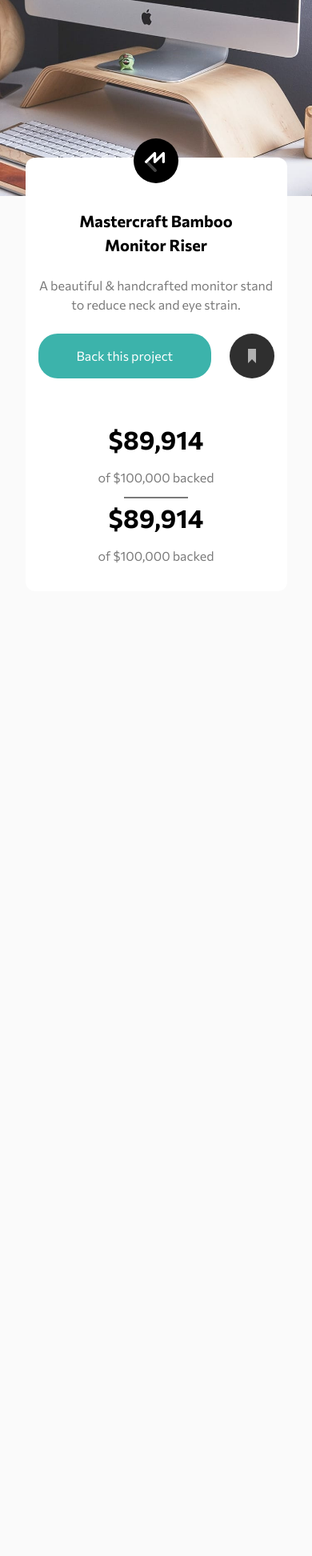
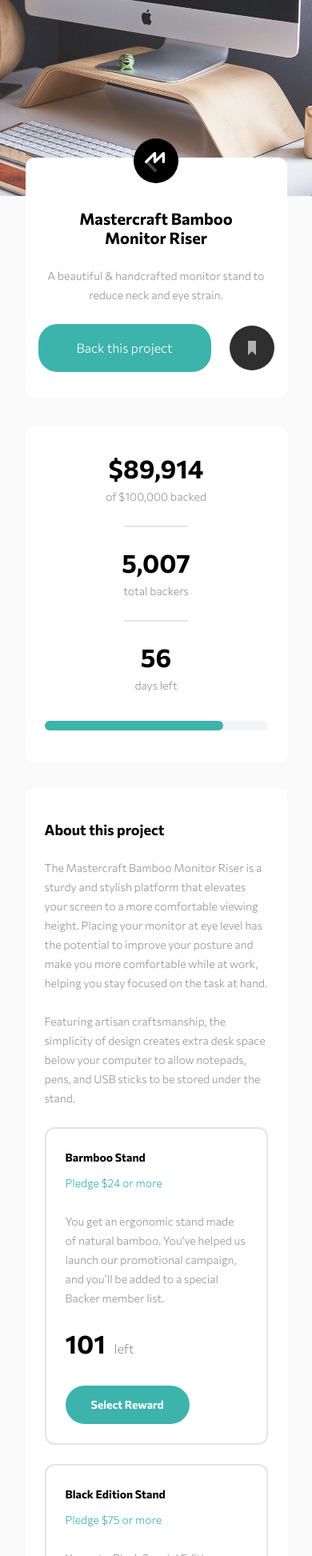
Before and after one commit to jacksonwhiting/crowdfunding-product-page, a website: page src/index.html in a window 390 px wide. Shown: the part 55-2000 px from the top of the page at 80% size. Before the commit the page ends 844 px from the top, so only its background shows below. Drawn offline with Linux system fonts and the light colour scheme.

Commit message:
almost completed mobile ui without dialogs

```diff
--- a/src/index.html
+++ b/src/index.html
@@ -29,7 +29,7 @@
 	</head>
 
 	<body
-		class="font-fontPri text-bodyMobile text-skin-text-pri bg-skin-canvas-pri">
+		class="font-fontPri text-bodyMobile font-light text-skin-text-pri/80 bg-skin-canvas-pri">
 		<main class="">
 			<header
 				class="pt-8 px-6 min-h-[300px] bg-[url('../assets/images/image-hero-mobile.jpg')] bg-center bg-cover">
@@ -99,16 +99,88 @@
 				</section>
 			</article>
 			<section
-				class="mt-60 mx-auto max-w-[327px] pt-10 pb-8 px-4 bg-skin-brand-tert text-center rounded-xl">
-				<div class="space-y-3">
-					<p class="text-hdgXl text-skin-brand-pri font-bold">$89,914</p>
-					<p>of $100,000 backed</p>
+				class="mt-72 mb-8 mx-auto max-w-[327px] py-10 px-6 bg-skin-brand-tert text-center rounded-xl">
+				<div class="mb-8">
+					<p class="mb-3 text-hdgXl text-skin-brand-pri font-bold">
+						$89,914
+					</p>
+					<p class="mb-6">of $100,000 backed</p>
 					<div
-						class="w-[80px] mx-auto border-spacing-1 border-skin-text-pri border-b-2"></div>
+						class="w-[80px] mx-auto border-spacing-1 border-skin-text-pri border-b-2 opacity-20"></div>
 				</div>
-				<div class="space-y-3">
-					<p class="text-hdgXl text-skin-brand-pri font-bold">$89,914</p>
-					<p>of $100,000 backed</p>
+				<div class="mb-8">
+					<p class="mb-3 text-hdgXl text-skin-brand-pri font-bold">
+						5,007
+					</p>
+					<p class="mb-6">total backers</p>
+					<div
+						class="w-[80px] mx-auto border-spacing-1 border-skin-text-pri border-b-2 opacity-20"></div>
+				</div>
+				<div class="mb-8">
+					<p class="mb-3 text-hdgXl text-skin-brand-pri font-bold">56</p>
+					<p class="mb-6">days left</p>
+				</div>
+				<div class="relative w-full h-[12px] bg-gray-100 rounded-xl">
+					<div
+						class="absolute inset-0 w-[80%] h-[12px] bg-skin-brand-accent rounded-md"></div>
+				</div>
+			</section>
+			<section
+				class="mx-auto max-w-[327px] py-10 px-6 space-y-6 bg-skin-brand-tert rounded-xl">
+				<h2 class="text-hdgS font-bold text-skin-brand-pri">
+					About this project
+				</h2>
+				<p>
+					The Mastercraft Bamboo Monitor Riser is a sturdy and stylish
+					platform that elevates your screen to a more comfortable viewing
+					height. Placing your monitor at eye level has the potential to
+					improve your posture and make you more comfortable while at work,
+					helping you stay focused on the task at hand.
+				</p>
+				<p>
+					Featuring artisan craftsmanship, the simplicity of design creates
+					extra desk space below your computer to allow notepads, pens, and
+					USB sticks to be stored under the stand.
+				</p>
+				<div class="py-6 px-6 border-2 border-skin-text-pri/20 rounded-xl">
+					<h2 class="mb-2 text-skin-brand-pri font-bold">Barmboo Stand</h2>
+					<h3 class="mb-6 text-skin-brand-accent">Pledge $24 or more</h3>
+					<p class="mb-8">
+						You get an ergonomic stand made of natural bamboo. You've
+						helped us launch our promotional campaign, and you’ll be added
+						to a special Backer member list.
+					</p>
+					<div class="mb-8">
+						<span class="text-skin-brand-pri font-bold text-hdgXl mr-2"
+							>101</span
+						>
+						<span class="text-bodyDesktop">left</span>
+					</div>
+					<button
+						class="py-3 px-8 rounded-full cursor-pointer bg-skin-brand-accent text-skin-brand-tert font-bold">
+						Select Reward
+					</button>
+				</div>
+				<div class="py-6 px-6 border-2 border-skin-text-pri/20 rounded-xl">
+					<h2 class="mb-2 text-skin-brand-pri font-bold">
+						Black Edition Stand
+					</h2>
+					<h3 class="mb-6 text-skin-brand-accent">Pledge $75 or more</h3>
+					<p class="mb-8">
+						You get a Black Special Edition computer stand and a personal
+						thank you. You’ll be added to our Backer member list. Shipping
+						is included.
+					</p>
+					<div class="mb-8">
+						<span class="text-skin-brand-pri font-bold text-hdgXl mr-2"
+							>64</span
+						>
+						<span class="text-bodyDesktop">left</span>
+					</div>
+					<button
+						class="py-3 px-8 rounded-full cursor-pointer bg-skin-brand-accent text-skin-brand-tert font-bold">
+						Select Reward
+					</button>
 				</div>
 			</section>
 		</main>
--- a/tailwind.config.js
+++ b/tailwind.config.js
@@ -6,7 +6,7 @@
 			colors: {
 				skin: {
 					"canvas-pri": "#fafafa", // Off white canvas
-					"cavnas-sec": "979797", // Darker gray
+					"canvas-sec": "#979797", // Darker gray
 					"canvas-inverted": "some color",
 					"brand-pri": "#000000", // Black
 					"brand-sec": "#B1B1B1", // Gray
@@ -15,7 +15,7 @@
 					"text-pri": "#7A7A7A", // Gray text
 					"text-sec": "som",
 					"text-inverted": "some color",
-					"dim-brand-accent": "2F2F2F", // Dim Gray
+					"dim-brand-accent": "#2F2F2F", // Dim Gray
 					"active-brand-accent": "#147A73", // Dark Green
 				},
 			},
@@ -33,16 +33,8 @@
 				hdgL: "1.75rem", // 28px
 				hdgM: "1.25rem", // 20px
 				hdgS: "1.125rem", // 18px
-				bodyMobile: {
-					".875rem": {
-						lineHeight: "1.5rem", //24px
-					},
-				}, //Mobile text 14px
-				bodyDesktop: {
-					"1rem": {
-						lineHeight: "1.875rem", //30px
-					},
-				},
+				bodyMobile: [".875rem", "1.5rem"], //Mobile text 14px
+				bodyDesktop: ["1rem", "1.75rem"],
 			},
 		},
 	},
```
Also changed, not shown: src/dist/output.css.
